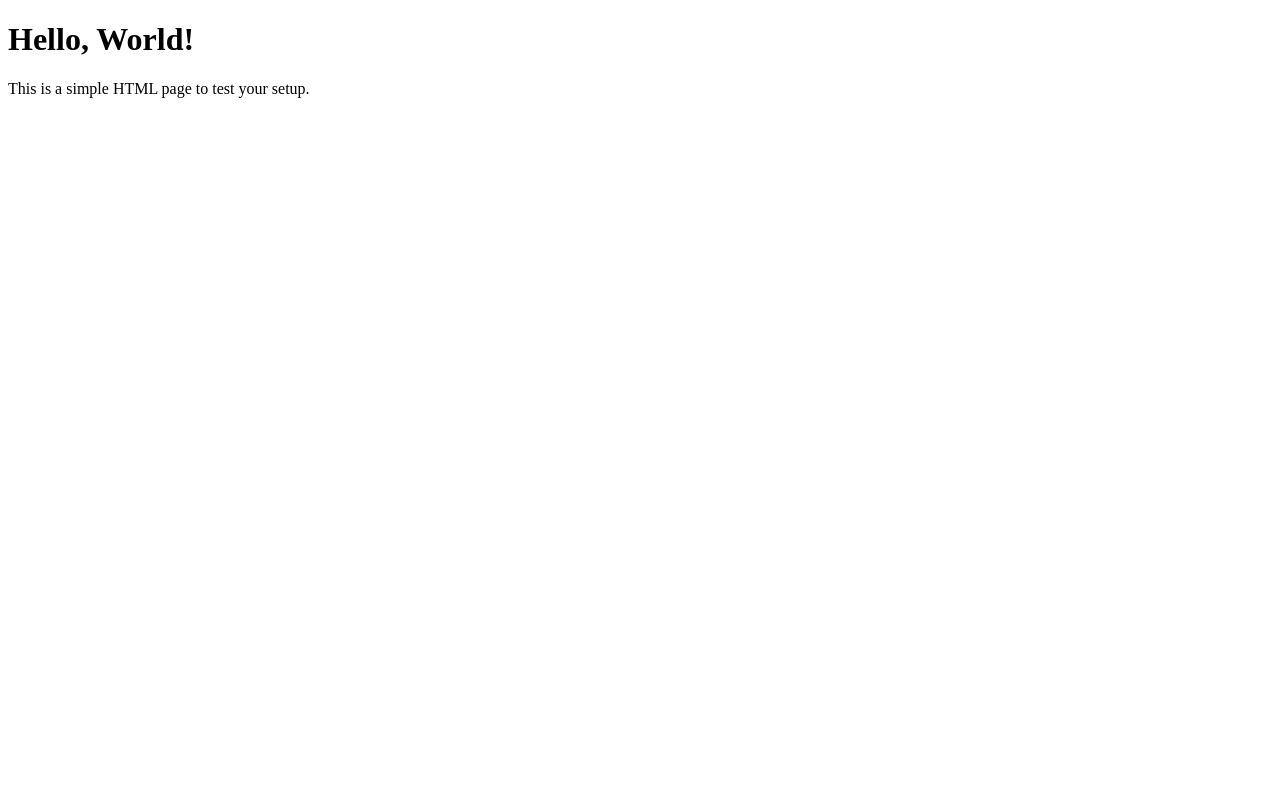
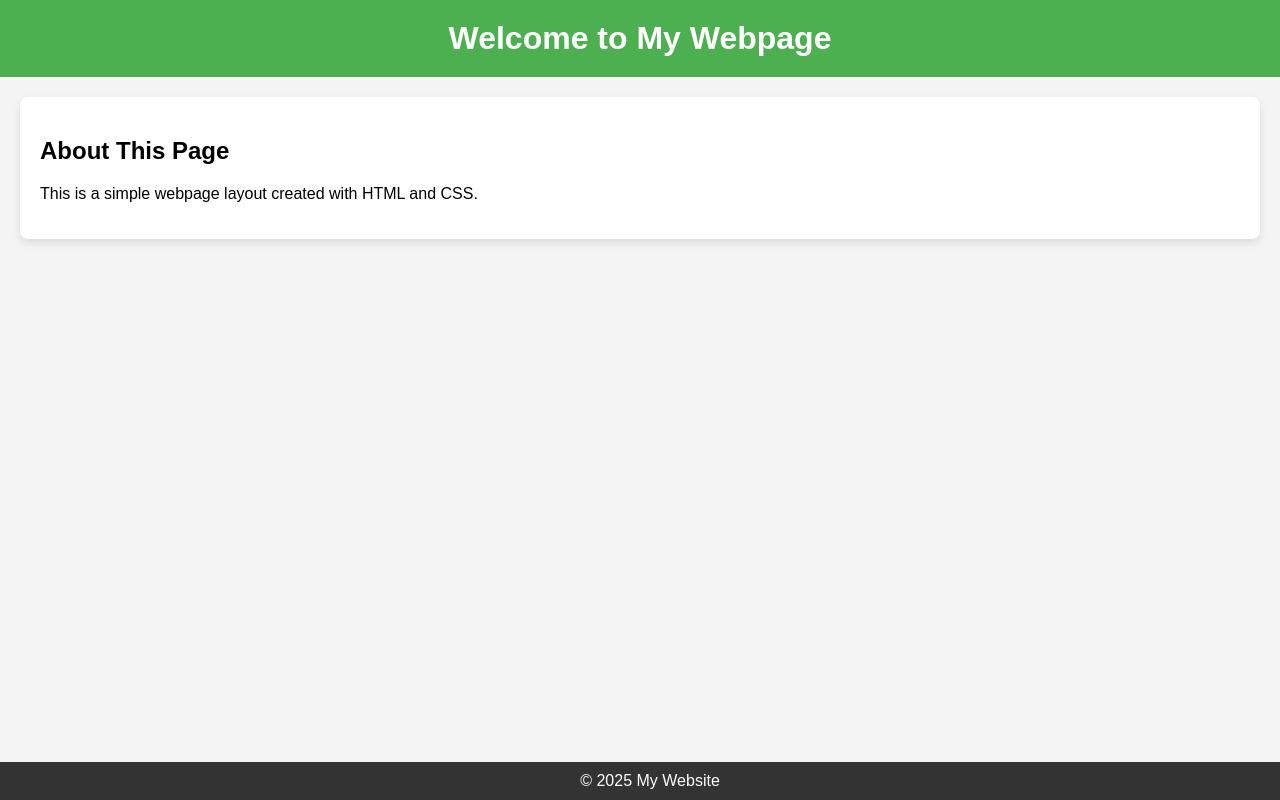
Before and after one commit to zeeshan234132/WAD-MOCK, a plain HTML site: page index.html in a window 1280 px wide. Drawn offline with Linux system fonts and the light colour scheme.

Commit message:
second commit

```diff
--- a/index.html
+++ b/index.html
@@ -1,13 +1,25 @@
 <!DOCTYPE html>
 <html lang="en">
 <head>
-    <meta charset="UTF-8">
-    <meta name="viewport" content="width=device-width, initial-scale=1.0">
-    <title>Simple Test Page</title>
+  <meta charset="UTF-8">
+  <meta name="viewport" content="width=device-width, initial-scale=1.0">
+  <title>Simple Webpage</title>
+  <link rel="stylesheet" href="styles.css">
 </head>
 <body>
-    <h1>Hello, World!</h1>
-    <p>This is a simple HTML page to test your setup.</p>
+
+  <header>
+    <h1>Welcome to My Webpage</h1>
+  </header>
+
+  <section class="content">
+    <h2>About This Page</h2>
+    <p>This is a simple webpage layout created with HTML and CSS.</p>
+  </section>
+
+  <footer>
+    <p>&copy; 2025 My Website</p>
+  </footer>
 
 </body>
 </html>
--- /dev/null
+++ b/styles.css
@@ -0,0 +1,41 @@
+/* General styles */
+body {
+    font-family: Arial, sans-serif;
+    margin: 0;
+    padding: 0;
+    box-sizing: border-box;
+    background-color: #f4f4f4;
+  }
+
+  header {
+    background-color: #4CAF50;
+    color: white;
+    padding: 20px;
+    text-align: center;
+  }
+
+  header h1 {
+    margin: 0;
+  }
+
+  .content {
+    padding: 20px;
+    background-color: white;
+    margin: 20px;
+    border-radius: 8px;
+    box-shadow: 0 4px 8px rgba(0, 0, 0, 0.1);
+  }
+
+  footer {
+    background-color: #333;
+    color: white;
+    text-align: center;
+    padding: 10px;
+    position: absolute;
+    bottom: 0;
+    width: 100%;
+  }
+
+  footer p {
+    margin: 0;
+  }
```
